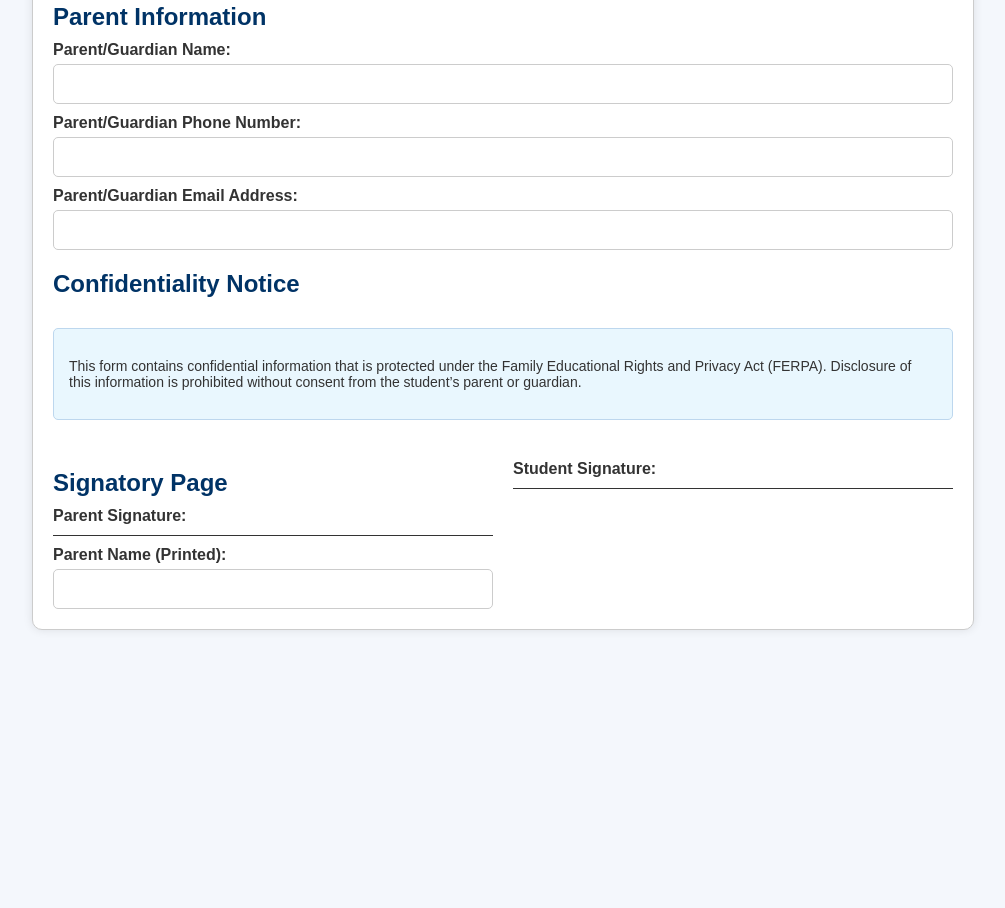
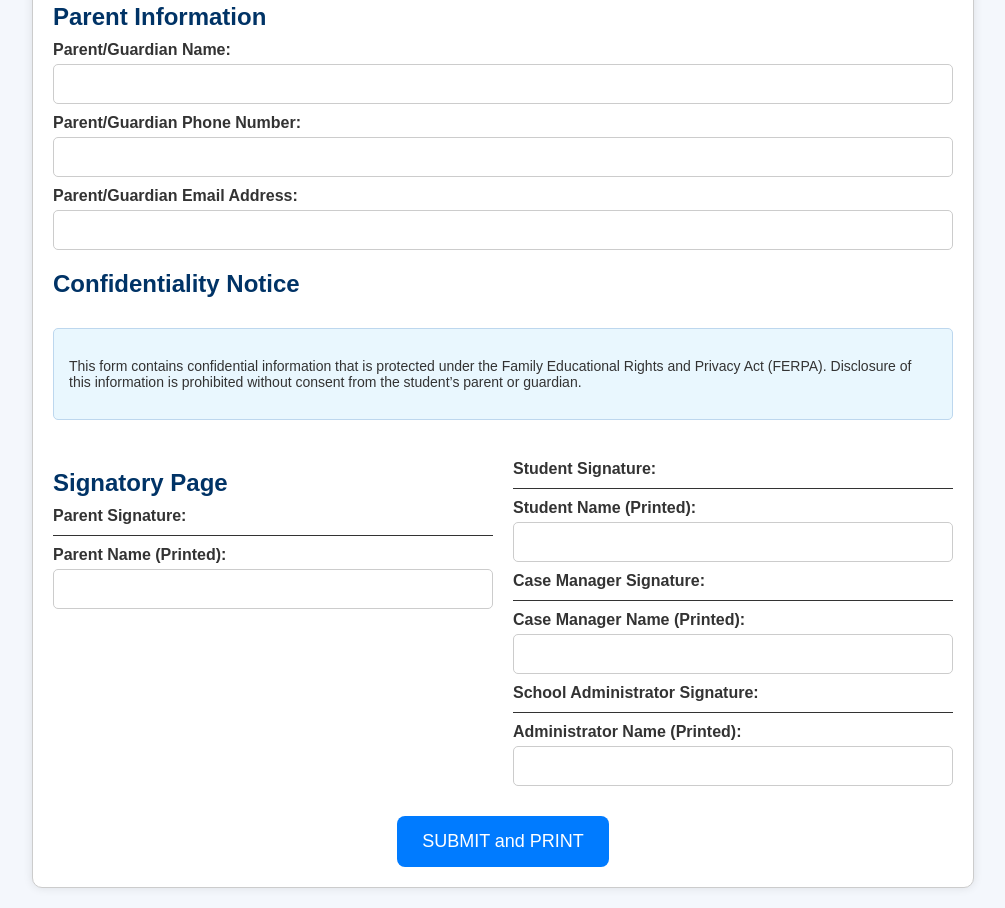
Before and after one commit to jafernz2/iep-form, a plain HTML site: page index.html in a window 1280 px wide. Shown: the part 1507-2415 px from the top of the page, without its empty margins (137-1142 px from the left). Before the commit the page ends 2157 px from the top, so only its background shows below. Drawn offline with Linux system fonts and the light colour scheme.

Commit message:
Update index.html

```diff
--- a/index.html
+++ b/index.html
@@ -241,4 +241,32 @@
             <div>
                 <label for="studentSignature">Student Signature:</label>
                 <div class="signature-line" id="studentSignature"></div>
-                <label for="studentName
+                <label for="studentNamePrinted">Student Name (Printed):</label>
+                <input type="text" id="studentNamePrinted" name="studentNamePrinted">
+
+                <label for="caseManagerSignature">Case Manager Signature:</label>
+                <div class="signature-line" id="caseManagerSignature"></div>
+                <label for="caseManagerName">Case Manager Name (Printed):</label>
+                <input type="text" id="caseManagerName" name="caseManagerName">
+
+                <label for="adminSignature">School Administrator Signature:</label>
+                <div class="signature-line" id="adminSignature"></div>
+                <label for="adminName">Administrator Name (Printed):</label>
+                <input type="text" id="adminName" name="adminName">
+            </div>
+        </div>
+
+        <div class="submit-container">
+            <button onclick="submitForm()">SUBMIT and PRINT</button>
+        </div>
+    </div>
+
+    <script>
+        // Function to trigger printing the form
+        function submitForm() {
+            window.print();
+        }
+    </script>
+
+</body>
+</html>
```
